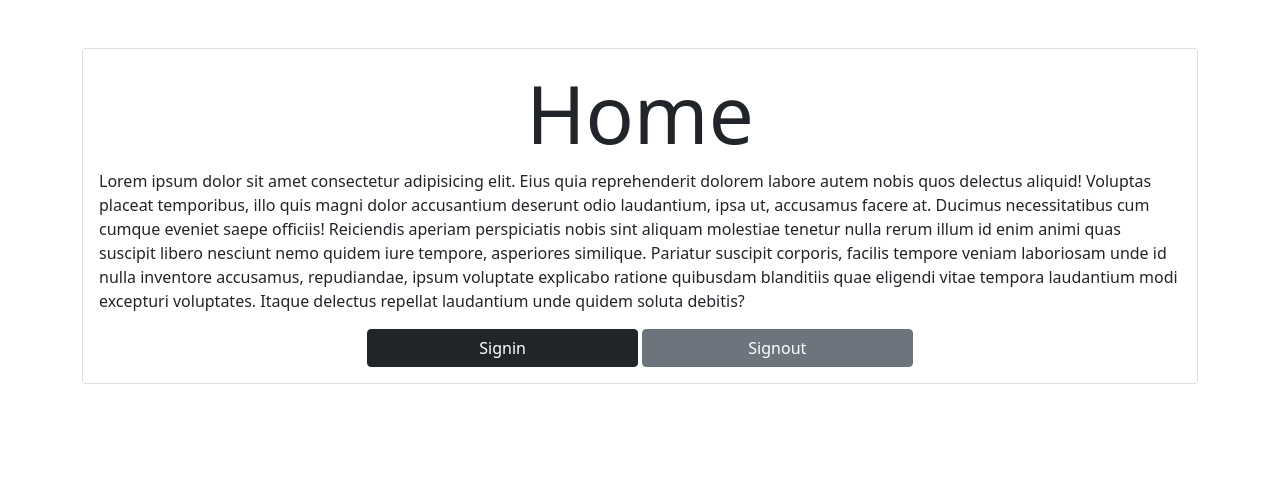
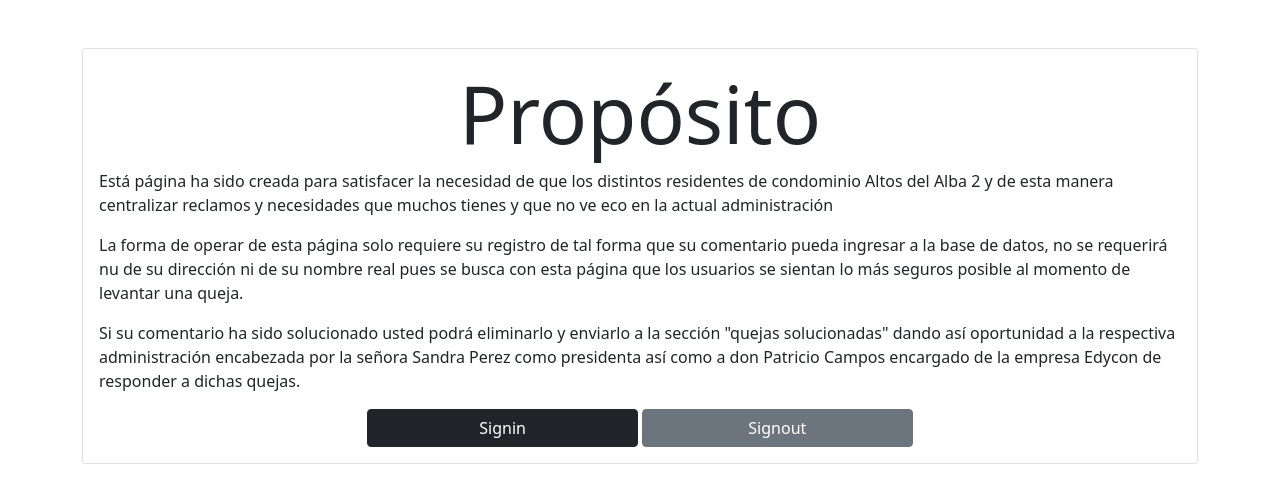
Before and after one commit to nocivescience/django_postgre, a Django app: page / in a window 1280 px wide. Shown: the part 56-559 px from the top of the page. Run offline with Django 4.2, Linux system fonts and the light colour scheme.

Commit message:
terminado

```diff
--- a/tasks/templates/home.html
+++ b/tasks/templates/home.html
@@ -2,8 +2,10 @@
 {% block content %}
 <main class="container py-5">
     <div class="card card-body">
-        <h2 class="display-1 text-center">Home</h2>
-        <p>Lorem ipsum dolor sit amet consectetur adipisicing elit. Eius quia reprehenderit dolorem labore autem nobis quos delectus aliquid! Voluptas placeat temporibus, illo quis magni dolor accusantium deserunt odio laudantium, ipsa ut, accusamus facere at. Ducimus necessitatibus cum cumque eveniet saepe officiis! Reiciendis aperiam perspiciatis nobis sint aliquam molestiae tenetur nulla rerum illum id enim animi quas suscipit libero nesciunt nemo quidem iure tempore, asperiores similique. Pariatur suscipit corporis, facilis tempore veniam laboriosam unde id nulla inventore accusamus, repudiandae, ipsum voluptate explicabo ratione quibusdam blanditiis quae eligendi vitae tempora laudantium modi excepturi voluptates. Itaque delectus repellat laudantium unde quidem soluta debitis?</p>
+        <h2 class="display-1 text-center">Propósito</h2>
+            <p>Está página ha sido creada para satisfacer la necesidad de que los distintos residentes de condominio Altos del Alba 2 y de esta manera centralizar reclamos y necesidades que muchos tienes y que no ve eco en la actual administración</p>
+            <p>La forma de operar de esta página solo requiere su registro de tal forma que su comentario pueda ingresar a la base de datos, no se requerirá nu de su dirección ni de su nombre real pues se busca con esta página que los usuarios se sientan lo más seguros posible al momento de levantar una queja.</p>
+            <p>Si su comentario ha sido solucionado usted podrá eliminarlo y enviarlo a la sección "quejas solucionadas" dando así oportunidad a la respectiva administración encabezada por la señora Sandra Perez como presidenta así como a don Patricio Campos encargado de la empresa Edycon de responder a dichas quejas.</p>
         <div class="text-center">
             <a class="btn btn-dark w-25" href="{% url 'signin' %}">Signin</a>
             <a class="btn btn-secondary w-25" href="{% url 'signup' %}">Signout</a>
```
